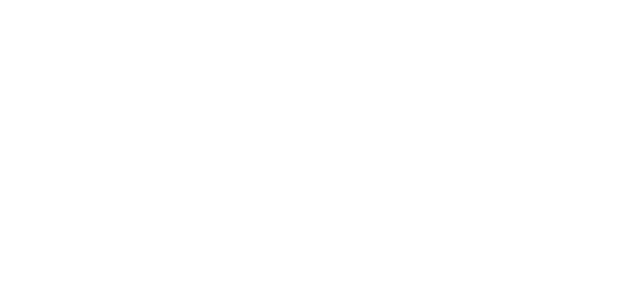
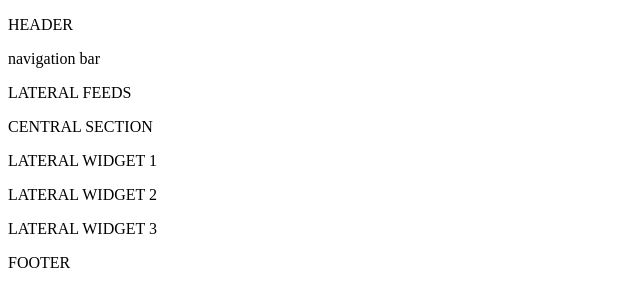
Before and after one commit to emazack/htmlcss-struttura-wp, a plain HTML site: page index.html in a window 1280 px wide. Shown: the whole page, without its empty margins (0-640 px from the left). Drawn offline with Linux system fonts and the light colour scheme.

Commit message:
Struttura HTML base

```diff
--- a/css/style.css
+++ b/css/style.css
@@ -3,3 +3,7 @@
   margin: 0;
   padding: 0;
 }
+
+header{
+
+}
--- a/index.html
+++ b/index.html
@@ -4,7 +4,63 @@
     <meta charset="utf-8">
     <title>Simil Word Press</title>
   </head>
+
   <body>
+
+    <main>
+
+      <header>
+
+        <p>HEADER</p>
+
+      </header>
+
+      <nav>
+
+        <p>navigation bar</p>
+
+      </nav>
+
+      <aside class="">
+
+        <p>LATERAL FEEDS</p>
+
+
+      </aside>
+
+      <section>
+
+        <p>CENTRAL SECTION</p>
+
+
+      </section>
+
+      <aside class="">
+
+        <p>LATERAL WIDGET 1</p>
+
+
+      </aside>
+
+      <aside class="">
+
+        <p>LATERAL WIDGET 2</p>
+
+      </aside>
+
+      <aside class="">
+
+        <p>LATERAL WIDGET 3</p>
+
+      </aside>
+
+      <footer>
+
+        <p>FOOTER</p>
+
+      </footer>
+
+    </main>
 
   </body>
 </html>
```
